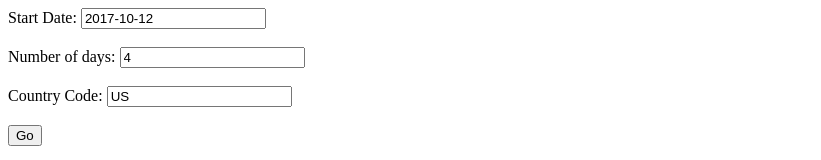
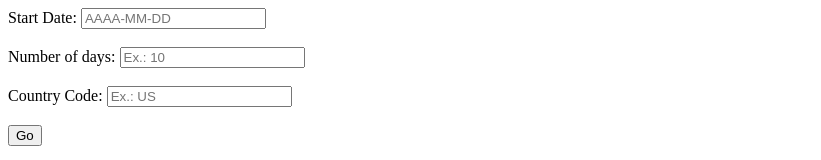
Before and after one commit to vagonzalesr/calendar-app, a plain HTML site: page index.html in a window 1280 px wide. Shown: the top 160 px of the page, without its empty margins (0-821 px from the left). Drawn offline with Linux system fonts and the light colour scheme.

Commit message:
Removing default inputs

```diff
--- a/index.html
+++ b/index.html
@@ -8,17 +8,17 @@
 	<form>
 		<div>
 			<label>Start Date:</label>
-			<input type="text" name="start-date" id="start-date" value="2017-10-12" placeholder="AAAA-MM-DD">
+			<input type="text" name="start-date" id="start-date" placeholder="AAAA-MM-DD">
 		</div>
 		<br>
 		<div>
 			<label>Number of days:</label>
-			<input type="text" name="number-days" id="number-days" value="4" placeholder="Ex.: 10">
+			<input type="text" name="number-days" id="number-days" placeholder="Ex.: 10">
 		</div>
 		<br>
 		<div>
 			<label>Country Code:</label>
-			<input type="text" name="country-code" id="country-code" value="US" placeholder="Ex.: US">
+			<input type="text" name="country-code" id="country-code" placeholder="Ex.: US">
 		</div>
 		<br>
 		<div>
```
